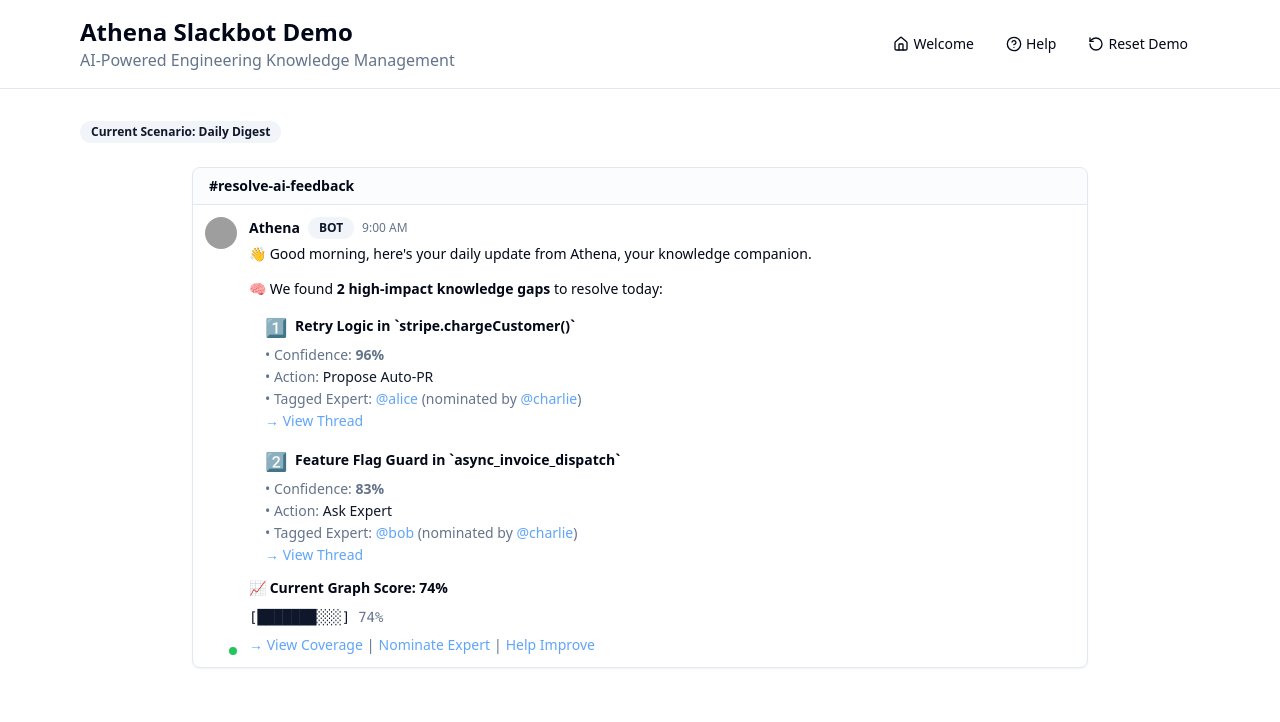
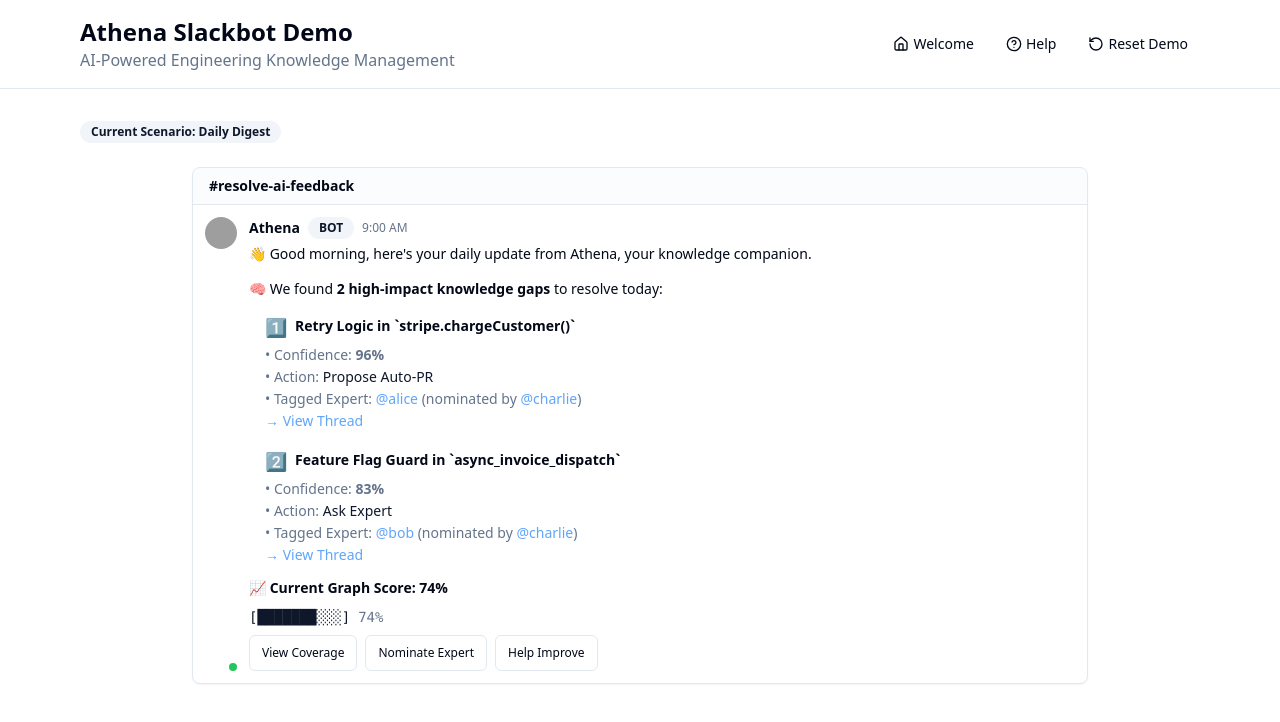
Before and after one commit to srinathsinha/athena-guide-bot, a React (Vite) app: page /demo in a window 1280 px wide. Shown: the top 722 px of the page. Built offline with nearby package versions, Linux system fonts and the light colour scheme; grey boxes are pictures that could not be loaded.

Commit message:
Convert text to Slack buttons
Convert the text "→ View Coverage | Nominate Expert | Help Improve" into Slack-friendly buttons using the Block Kit framework.

```diff
--- a/src/components/AthenaDashboard/AthenaDigest.tsx
+++ b/src/components/AthenaDashboard/AthenaDigest.tsx
@@ -63,12 +63,16 @@ export function AthenaDigest({ digest, onViewThread, approvedGaps }: AthenaDiges
           <div className="mt-6 space-y-2">
             <p>📈 <strong>Current Graph Score: {digest.overallScore}%</strong></p>
             <KnowledgeProgressBar score={digest.overallScore} />
-            <div className="flex gap-1 text-sm">
-              <button className="text-blue-400 hover:underline">→ View Coverage</button>
-              <span className="text-muted-foreground">|</span>
-              <button className="text-blue-400 hover:underline">Nominate Expert</button>
-              <span className="text-muted-foreground">|</span>
-              <button className="text-blue-400 hover:underline">Help Improve</button>
+            <div className="flex gap-2 flex-wrap">
+              <Button variant="outline" size="sm" className="text-xs">
+                View Coverage
+              </Button>
+              <Button variant="outline" size="sm" className="text-xs">
+                Nominate Expert
+              </Button>
+              <Button variant="outline" size="sm" className="text-xs">
+                Help Improve
+              </Button>
             </div>
           </div>
         </div>
```
